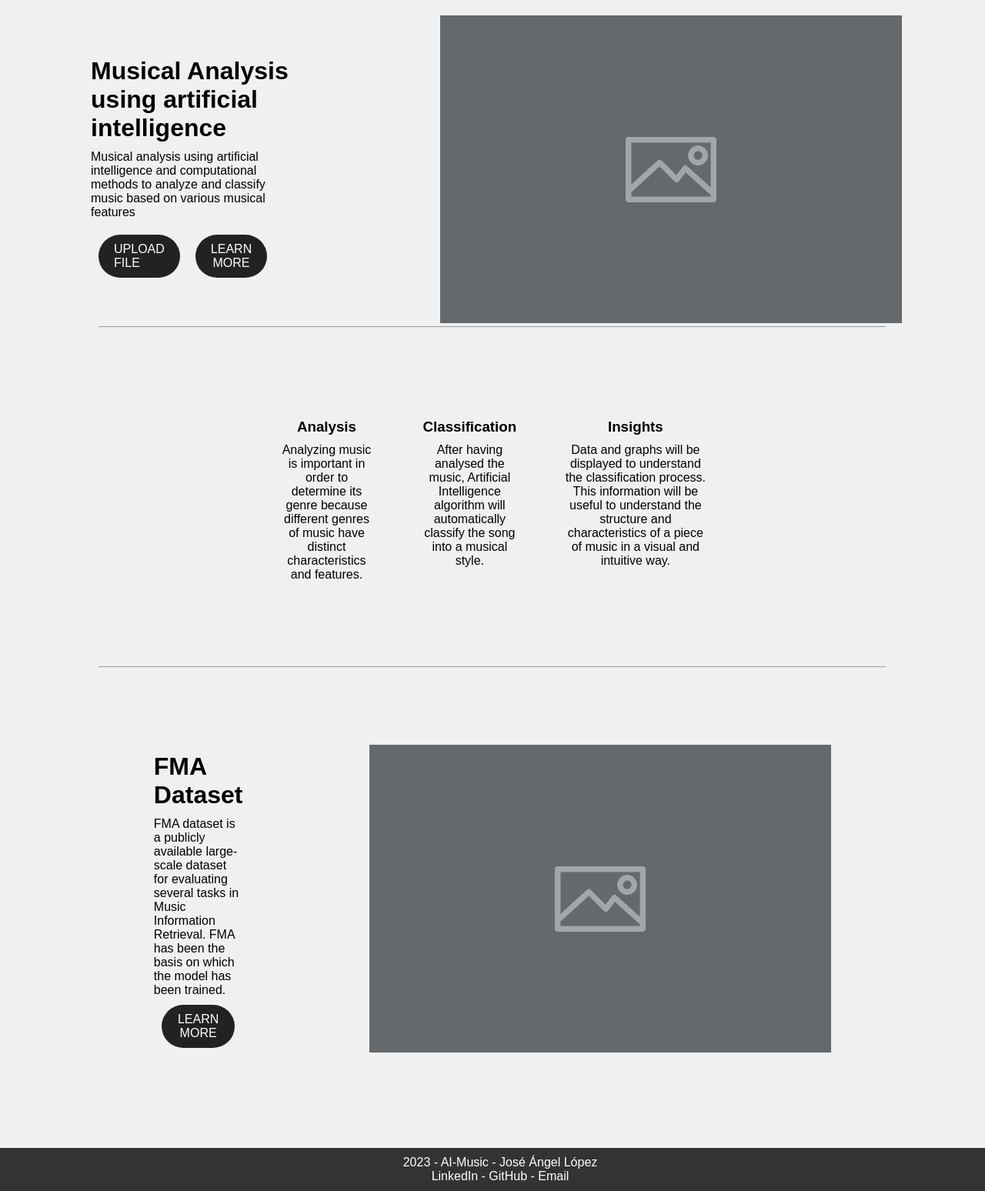
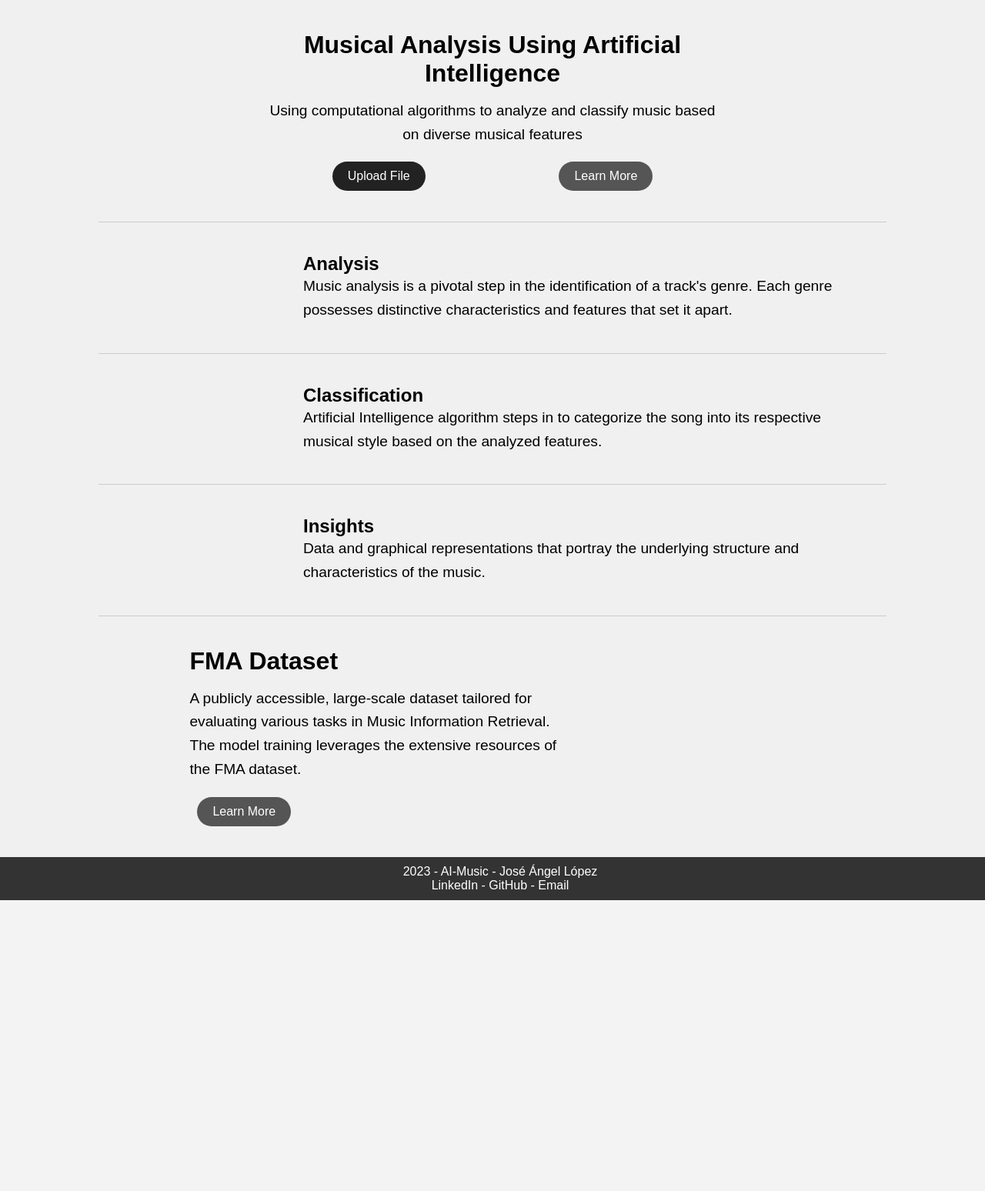
Before and after one commit to jle1001/AI-Music, a Flask app: page / in a window 1280 px wide. Shown: the part 66-1614 px from the top of the page at 77% size. After the commit the page ends 1236 px from the top, so only its background shows below. Run offline with Flask 3, Linux system fonts and the light colour scheme; parts of the project's set-up code (start-up, migrations or seed data) failed here and were passed over.

Commit message:
[S12] changes in application design

```diff
--- a/app/src/predict_genre.py
+++ b/app/src/predict_genre.py
@@ -12,6 +12,7 @@ GENRES_LIST = './data/raw_genres.csv'
 # conv_model = tf.keras.models.load_model('app/models/model_7L_RMS.h5')
 
 def predict(audio=UPLOAD_TRACK, n_model=3):
+    # TODO: Documentate this function
     # model = []
     # if n_model == "1":
     #     model = initial_model
@@ -35,6 +36,7 @@ def predict(audio=UPLOAD_TRACK, n_model=3):
     return get_genre_name(np.argmax(model.predict(mfcc)[0]))
 
 def get_model(n_model=1):
+    # TODO: Documentate this function
     model = []
     if n_model == "1":
         model = f'Initial'
@@ -50,4 +52,4 @@ def get_genre_name(genre_number):
     return genres_list[genres_list["genre_id"] == genre_number]["genre_handle"].item()
 
 # print(get_genre_name(12))
-# predict()
+predict()
--- a/app/static/css/styles.css
+++ b/app/static/css/styles.css
@@ -60,34 +60,64 @@ nav li a:hover {
     background-color: #111;
 }
 
-/* Content area */
+/* Main area */
 main {
     margin: 20px 10% 20px 10%;
 }
 
 #upload {
     display: flex;
-    flex-direction: row;
     justify-content: center;
     align-items: center;
+    padding: 20px;
 }
 
-#upload-div {
-    margin: 0 10% 0 10%;
+#upload-content {
     display: flex;
-    align-items: baseline;
     flex-direction: column;
+    justify-content: center;
+    align-items: center;
+    width: 60%;
+    text-align: center;
+}
+
+#app-information {
+    margin-bottom: 20px;
+}
+
+#app-information h1 {
+    font-size: 2em;
+    margin-bottom: 15px;
+}
+
+#app-information p {
+    font-size: 1.2em;
+    line-height: 1.6em;
 }
 
 #upload-buttons {
     display: flex;
-    align-items: center;
-    flex-direction: row;
-    margin: 10px
+    justify-content: space-around;
+    width: 100%;
 }
 
-#landing-image {
-    margin: 0 10% 0 10%;
+.custom-file-upload {
+    border: 1px solid #ccc;
+    display: inline-block;
+    padding: 6px 12px;
+    cursor: pointer;
+}
+
+.learn-more-btn {
+    background-color: #555;
+    color: #fff;
+    border: none;
+    padding: 10px 20px;
+    text-align: center;
+    text-decoration: none;
+    display: inline-block;
+    font-size: 16px;
+    cursor: pointer;
 }
 
 /* Form */
@@ -135,37 +165,94 @@ button:hover {
 
 #music_genre {
     text-align: center;
-
+    margin-bottom: 10px;
 }
 
 #information {
-    display: flex;
-    justify-content: center;
-    flex-direction: row;
-    align-items: flex-start;
-    margin: 0 10% 0 10%;
-    padding: 100px;
+    font-family: Arial, sans-serif;
 }
 
 .information-section {
-    margin: 0 5% 0 5%;
-    text-align: center;
+    display: flex;
+    align-items: center;
+    padding: 20px;
+}
+
+.section-image {
+    flex: 1;
+}
+
+.section-content {
+    flex: 3;
+}
+
+.section-content h3 {
+    font-size: 1.5em;
+}
+
+.section-content p {
+    font-size: 1.2em;
+    line-height: 1.6em;
+}
+
+hr {
+    border: none;
+    border-top: 1px solid #ccc;
+    margin: 20px 0;
 }
 
 #dataset {
     display: flex;
-    flex-direction: row;
     justify-content: center;
     align-items: center;
-    padding: 100px;
+    padding: 20px;
+}
+
+#dataset-content {
+    display: flex;
+    align-items: center;
+    justify-content: space-between;
+    width: 80%;
 }
 
 #dataset-info {
-    margin: 0 10% 0 10%;
-    display: flex;
-    flex-direction: column;
-    justify-content: center;
-    align-items: baseline;
+    flex: 1;
+}
+
+#dataset-info h1 {
+    font-size: 2em;
+    margin-bottom: 15px;
+}
+
+#dataset-info p {
+    font-size: 1.2em;
+    line-height: 1.6em;
+}
+
+#info-button {
+    margin-top: 20px;
+}
+
+.learn-more-btn {
+    background-color: #555;
+    color: #fff;
+    border: none;
+    padding: 10px 20px;
+    text-align: center;
+    text-decoration: none;
+    display: inline-block;
+    font-size: 16px;
+    cursor: pointer;
+}
+
+#dataset-landing-image {
+    flex: 0.5;
+    margin-left: 50px;
+}
+
+#dataset-landing-image img {
+    max-width: 100%;
+    height: auto;
 }
 
 /* Music player */
@@ -258,3 +371,12 @@ footer {
     left: 0;
     width: 100%;
 }
+
+footer a {
+    text-decoration: none;
+    color: White;
+}
+
+footer a:visited{
+    color: White;
+}
--- a/app/templates/base.html
+++ b/app/templates/base.html
@@ -31,7 +31,9 @@
         </main>
         <footer>
             <p>2023 - AI-Music - José Ángel López</p>
-            <p>LinkedIn - GitHub - Email</p>
+            <p><a href="https://www.linkedin.com/in/jlopezestrada/">LinkedIn</a> -
+                <a href="https://github.com/jlopezestrada">GitHub</a> -
+                <a href="mailto:jose.a.l.e@hotmail.com">Email</a></p>
         </footer>
     </body>
 </html>
--- a/app/templates/base_analysis.html
+++ b/app/templates/base_analysis.html
@@ -6,6 +6,7 @@
         <meta name="viewport" content="width=device-width, initial-scale=1.0">
         <meta name="description" content="Exploring the intersection of music and artificial intelligence, containing various machine learning models, algorithms, and datasets for music analysis.">
         <link rel="stylesheet" href="{{ url_for('static', filename='css/styles.css') }}">
+        <script src="{{ url_for('static', filename='js/scripts.js') }}"></script>
     </head>
     <body>
         <header>
--- a/app/templates/index.html
+++ b/app/templates/index.html
@@ -2,66 +2,64 @@
 
 {% block upload_file %}
 <div id="upload">
-    <div id="upload-div">
+    <div id="upload-content">
         <div id="app-information">
-            <h1>Musical Analysis using artificial intelligence</h1>
-            <h4>Musical analysis using artificial intelligence and computational methods to analyze and classify music based on various musical features</h4>
+            <h1>Musical Analysis Using Artificial Intelligence</h1>
+            <p>Using computational algorithms to analyze and classify music based on diverse musical features</p>
         </div>
         <div id="upload-buttons">
             <form enctype="multipart/form-data" action="{{ url_for('upload_file') }}" method="post">
-                <label for="file-upload" class="custom-file-upload">
-                    UPLOAD FILE
-                </label>
+                <label for="file-upload" class="custom-file-upload">Upload File</label>
                 <input type="file" name="upload" id="file-upload" onchange="this.form.submit()"/>
             </form>
-        <button>LEARN MORE</button>
+            <button class="learn-more-btn">Learn More</button>
         </div>
     </div>
-    <div id="landing-image">
-        <img src="{{ url_for('static', filename='media/img/placeholder.webp') }}">
-    </div>
 </div>
+
 {% endblock %}
 {% block information %}
 <div id="information">
     <div class="information-section">
-        <img>
-        <h3>Analysis</h3>
-        <h4>
-            Analyzing music is important in order to determine its genre because different genres of music have distinct characteristics and features.
-        </h4>
+        <div class="section-image"><img></div>
+        <div class="section-content">
+            <h3>Analysis</h3>
+            <p>Music analysis is a pivotal step in the identification of a track's genre. Each genre possesses distinctive characteristics and features that set it apart.</p>
+        </div>
     </div>
+    <hr>
     <div class="information-section">
-        <img>
-        <h3>Classification</h3>
-        <h4>
-            After having analysed the music, Artificial Intelligence algorithm will automatically classify the song into a musical style.
-        </h4>
+        <div class="section-image"><img></div>
+        <div class="section-content">
+            <h3>Classification</h3>
+            <p>Artificial Intelligence algorithm steps in to categorize the song into its respective musical style based on the analyzed features.</p>
+        </div>
     </div>
+    <hr>
     <div class="information-section">
-        <img>
-        <h3>Insights</h3>
-        <h4>
-            Data and graphs will be displayed to understand the classification process.
-            This information will be useful to understand the structure and characteristics of a piece of music in a visual and intuitive way.
-        </h4>
+        <div class="section-image"><img></div>
+        <div class="section-content">
+            <h3>Insights</h3>
+            <p>Data and graphical representations that portray the underlying structure and characteristics of the music.</p>
+        </div>
     </div>
 </div>
 {% endblock %}
 {% block dataset %}
 <div id="dataset">
-    <div id="dataset-info">
-        <div id="dataset-info-text">
+    <div id="dataset-content">
+        <div id="dataset-info">
             <h1>FMA Dataset</h1>
-            <h4>FMA dataset is a publicly available large-scale dataset  for evaluating several tasks in Music Information Retrieval.
-                FMA has been the basis on which the model has been trained.</h4>
+            <p>A publicly accessible, large-scale dataset tailored for evaluating various tasks in Music Information Retrieval. The model training leverages the extensive resources of the FMA dataset.</p>
+            <div id="info-button">
+                <a target="_blank" href="https://github.com/mdeff/fma">
+                    <button class="learn-more-btn">Learn More</button>
+                </a>
+            </div>
         </div>
-        <div id="info-button">
-            <button>LEARN MORE</button>
+        <div id="dataset-landing-image">
+            <img>
         </div>
-    </div>
-    <div id="landing-image">
-        <img src="{{ url_for('static', filename='media/img/placeholder.webp') }}">
     </div>
 </div>
 {% endblock %}
```
Also changed, not shown: other parts of app/static/css/styles.css (+39 -13 lines), app/src/train_classifier.py (+5 -5 lines), app/static/js/scripts.js (+21 -0 lines), app/templates/analysis.html (+33 -13 lines), app/templates/upload.html (+17 -16 lines).
